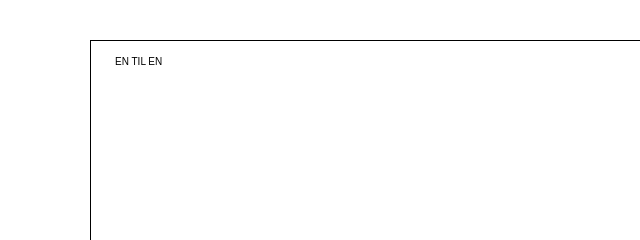
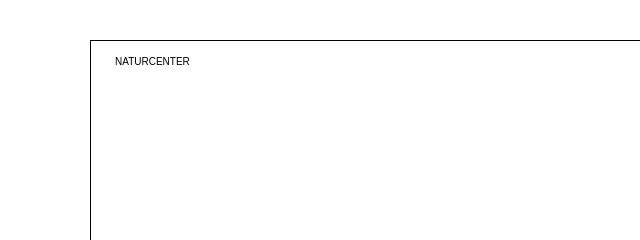
Before and after one commit to Bjorn-Pettersson/BjornPetterssonArchitecture, a plain HTML site: page naturcenter.html in a window 1280 px wide. Shown: the top 240 px of the page, 0-640 px from the left. Drawn offline with nearby package versions, Linux system fonts and the light colour scheme; a script that the page names is missing.

Commit message:
Update naturcenter.html

```diff
--- a/naturcenter.html
+++ b/naturcenter.html
@@ -23,7 +23,7 @@
 
         <div class="container">
             <dl>
-                <dt>EN TIL EN</dt>
+                <dt>NATURCENTER</dt>
                 <dd>
                         <br><br><br><br><br><br><br><br>
                         <br><br><br><br><br><br><br><br><br><br><br><br><br><br><br><br><br><br><br>
```
